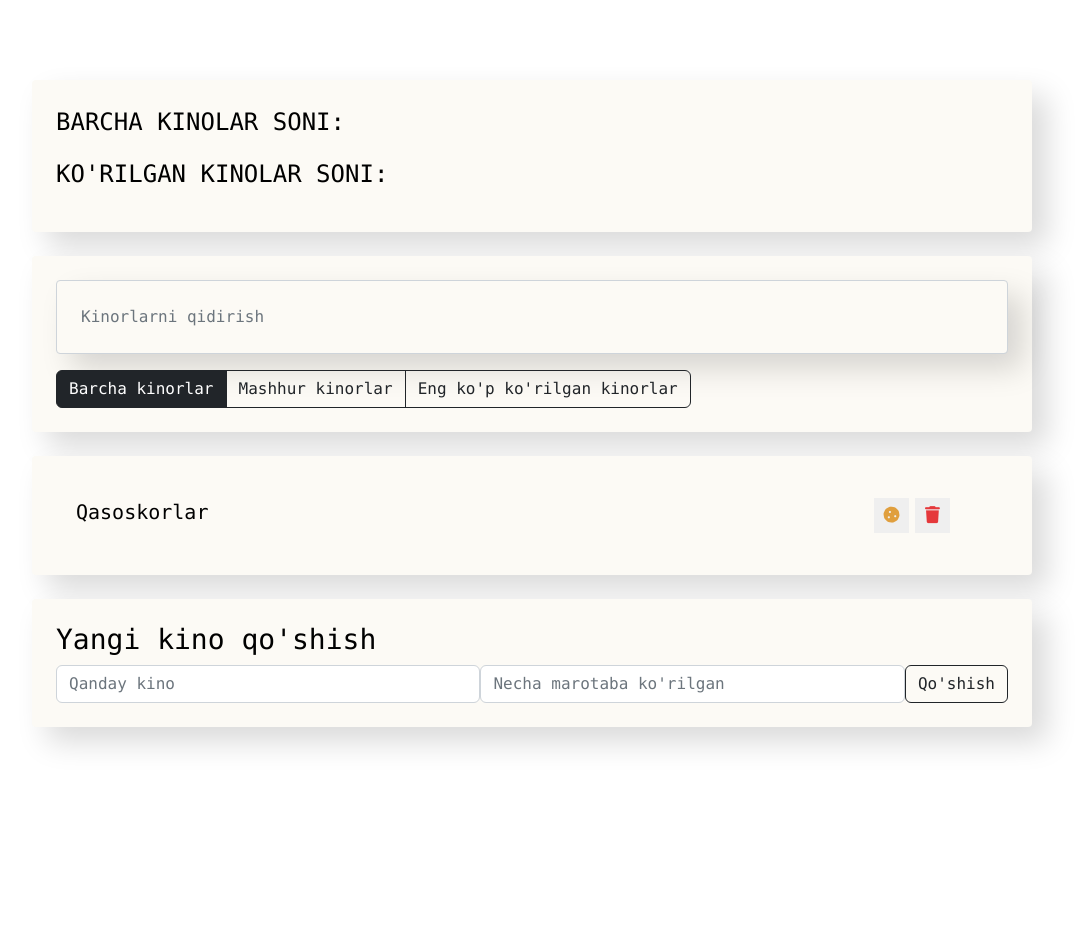
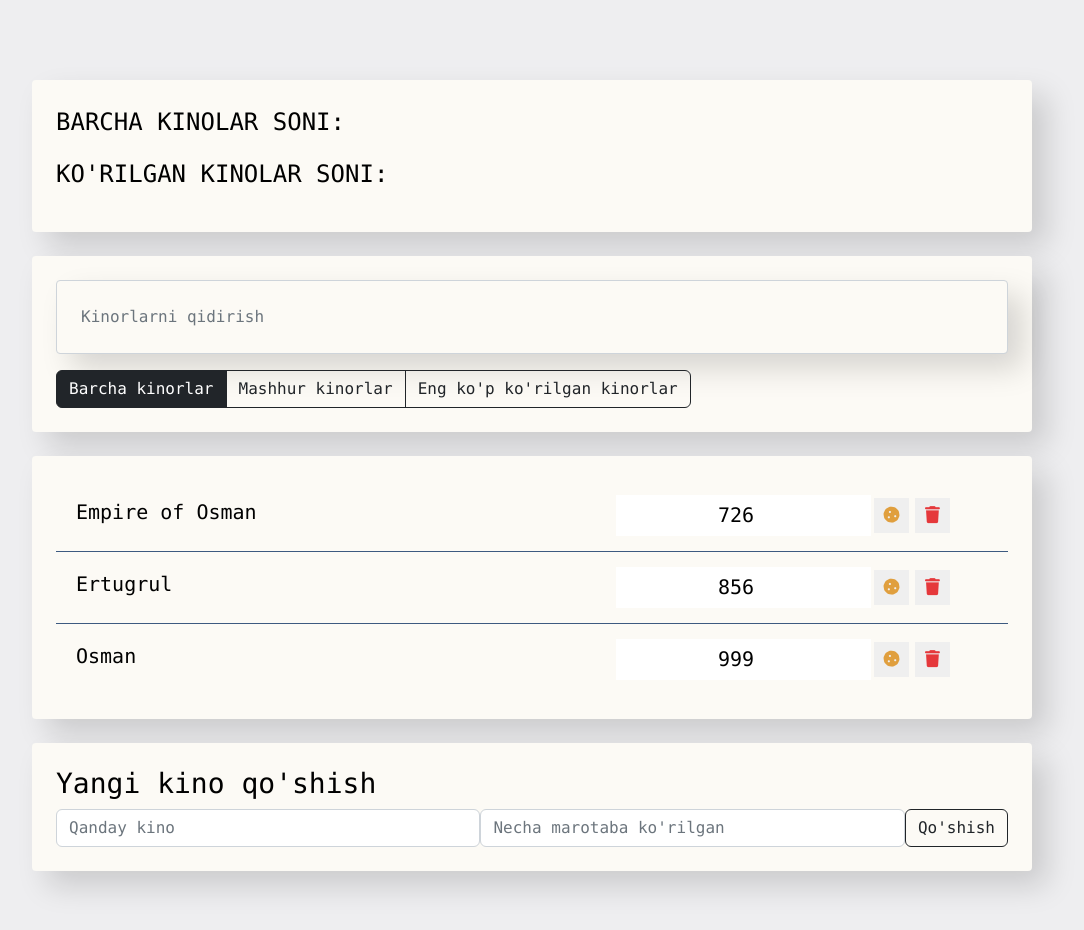
Before and after one commit to QobilovSardor/movie-app-two, a React (Create React App) app: page / in a window 1280 px wide. Shown: the top 930 px of the page, without its empty margins (108-1192 px from the left). Before the commit the page ends 807 px from the top, so only its background shows below. Built offline with nearby package versions, Linux system fonts and the light colour scheme.

Commit message:
new commit

```diff
--- a/src/components/app/App.js
+++ b/src/components/app/App.js
@@ -7,6 +7,12 @@ import SearchPanel from '../search-panel/SearchPanel';
 import './app.css'
 
 const App = () => {
+  const data = [
+    { name: 'Empire of Osman', viewers: 726, id: 1, favourite: false },
+    { name: 'Ertugrul', viewers: 856, id: 2, favourite: false },
+    { name: 'Osman', viewers: 999, id: 3, favourite: false },
+  ]
+
   return (
     <div className='app font-monospace'>
       <div className="content">
@@ -15,7 +21,7 @@ const App = () => {
           <SearchPanel />
           <AppFilter />
         </div>
-        <MovieList />
+        <MovieList data={data} />
         <MoviesAddForm />
       </div>
     </div>
--- a/src/components/app/app.css
+++ b/src/components/app/app.css
@@ -5,7 +5,7 @@
 
 .content {
   max-width: 1000px;
-  background-color: #fff;
+  /* background-color: #fff; */
   margin: 0 auto;
   padding: 5rem 0;
 }
--- a/src/components/movie-list-item/MovieListItem.jsx
+++ b/src/components/movie-list-item/MovieListItem.jsx
@@ -1,12 +1,30 @@
 import React from 'react';
 import './movie-list-item.css'
 
-const MovieListItem = () => {
+class MovieListItem extends React.Component {
+  constructor(props) {
+    super(props)
+    this.state = {
+      favourite: false,
+      like: false
+    }
+  }
+
+  onFavourite = () => {
+    this.setState(({favourite}) => {
+      favourite = !favourite
+    })
+  }
+
+  render() {
+    const {name, viewers} = this.props
+    const {favourite} = this.state
     return (
-    <li className='list-group-item d-flex justify-content-between'>
-      <span className='list-group-item-label'>Qasoskorlar</span>
+      <li className={`list-group-item d-flex justify-content-between ${favourite && 'favourite'}`}>
+        <span className='list-group-item-label'>{name}</span>
+        <input type="number" className='list-group-item-input' defaultValue={viewers} />
         <div className='d-flex justify-content-center align-items-center'>
-        <button type='button' className='btn-cookie btn-sm'>
+          <button type='button' className='btn-cookie btn-sm' onClick={this.onFavourite}>
             <i className='fas fa-cookie'></i>
           </button>
           <button type='button' className='btn-trash btn-sm'>
@@ -16,6 +34,7 @@ const MovieListItem = () => {
         </div>
       </li>
     );
-};
+  }
+}
 
 export default MovieListItem;
--- a/src/components/movie-list-item/movie-list-item.css
+++ b/src/components/movie-list-item/movie-list-item.css
@@ -55,11 +55,11 @@
   transform: translateX(0px);
 }
 
-.list-group-item.increase .list-group-item-label,
-.list-group-item.increase .list-group-item-input {
+.list-group-item.favourite .list-group-item-label,
+.list-group-item.favourite .list-group-item-input {
   color: #e09f3e;
 }
 
-.list-group-item.increase .btn-star {
+.list-group-item.favourite .btn-star {
   color: #aeaeae;
 }
--- a/src/components/movie-list/MovieList.jsx
+++ b/src/components/movie-list/MovieList.jsx
@@ -2,11 +2,13 @@ import React from 'react';
 import MovieListItem from '../movie-list-item/MovieListItem';
 import './movie-list.css'
 
-const MovieList = () => {
+const MovieList = ({data}) => {
   return (
-    <div className='movie-list'>
-      <MovieListItem />
-    </div>
+    <ul className='movie-list'>
+      {data.map(item => (
+        <MovieListItem key={item.id} {...item}/>
+      ))}
+    </ul>
   );
 };
 
--- a/src/components/movies-add-form/MoviesAddForm.jsx
+++ b/src/components/movies-add-form/MoviesAddForm.jsx
@@ -1,20 +1,49 @@
 import React from 'react';
 import './movies-add-form.css'
 
-const nimadir = () => {
+class MoviesAddForm extends React.Component {
+  constructor(props) {
+    super(props)
+    this.state = {
+      name: '',
+      views: '',
+    }
+  }
+
+  onChaneValue = (e) => {
+    this.setState({[e.target.name]: e.target.value})
+  }
+
+  render() {
+    const {name, views} = this.state
     return (
       <div className='movies-add-form'>
         <h3>Yangi kino qo'shish</h3>
         <form className='add-form d-flex'>
-        <input type="text" className='form-control new-post-label' placeholder='Qanday kino' />
-        <input type="number" className='form-control new-post-label' placeholder="Necha marotaba ko'rilgan" />
+          <input
+            type="text"
+            name='name'
+            className='form-control new-post-label'
+            placeholder='Qanday kino'
+            value={name}
+            onChange={this.onChaneValue}
+          />
+          <input
+            type="number"
+            name='views'
+            className='form-control new-post-label'
+            placeholder="Necha marotaba ko'rilgan"
+            value={views}
+            onChange={this.onChaneValue}
+          />
           <button className='btn btn-outline-dark' type='button'>
             Qo'shish
           </button>
         </form>
       </div>
     );
+  }
 };
 
 
-export default nimadir;
+export default MoviesAddForm;
--- a/src/index.css
+++ b/src/index.css
@@ -5,3 +5,6 @@
   list-style: none;
   text-decoration: none;
 }
+body {
+  background: #EEEEF0;
+}
```
Lines whose indentation alone changed are shown as unchanged.
